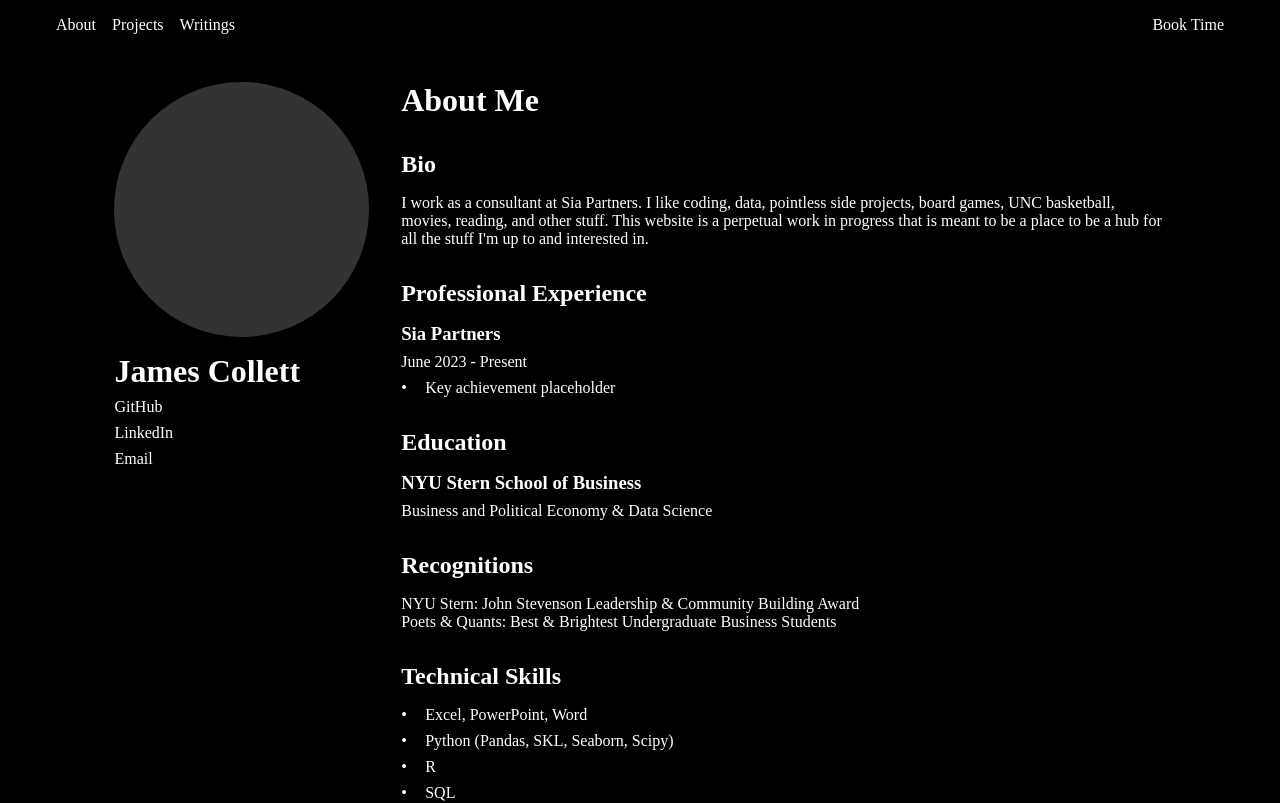
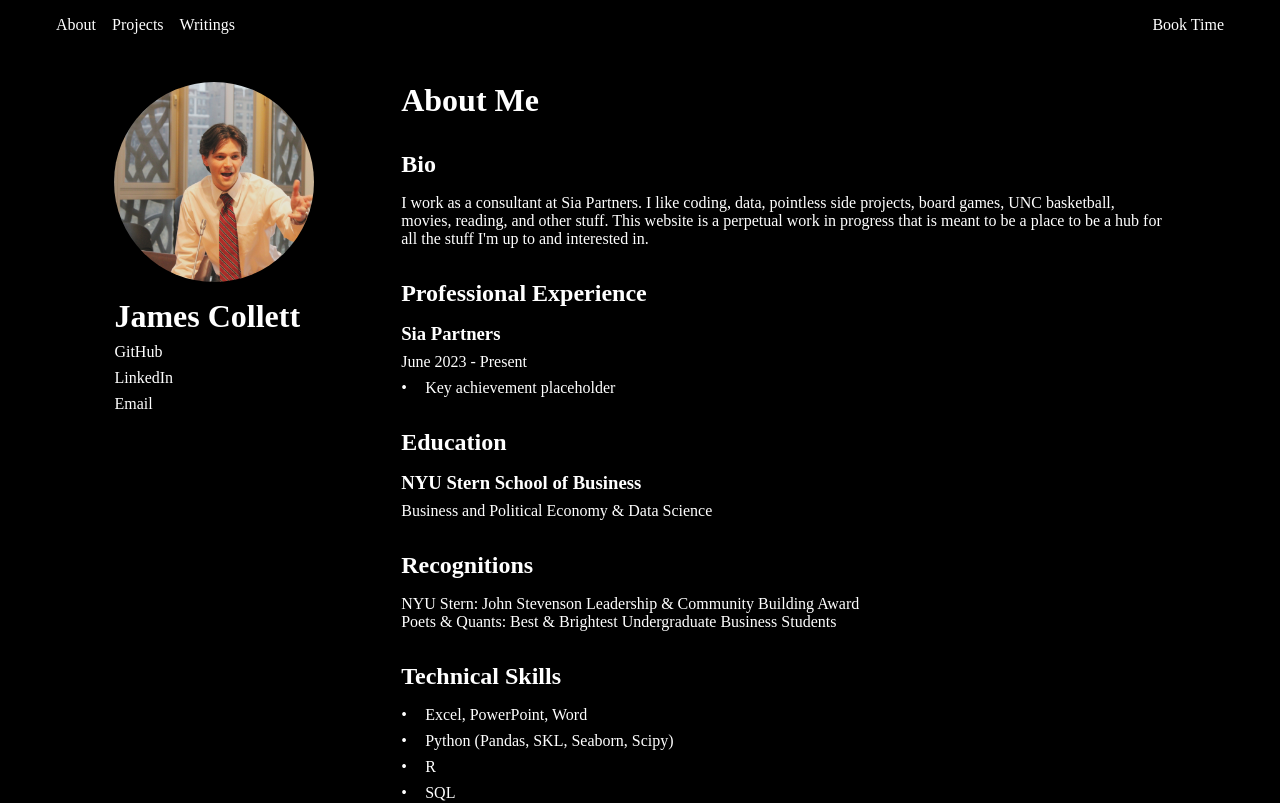
Before and after one commit to jrc9862/personal, a Next.js app: page / in a window 1280 px wide. Shown: the top 803 px of the page. Built offline with nearby package versions, Linux system fonts and the light colour scheme.

Commit message:
headshot

```diff
--- a/app/page.js
+++ b/app/page.js
@@ -1,5 +1,6 @@
 import Layout from '../components/Layout';
 import AnimatedPage from '../components/AnimatedPage';
+import Image from 'next/image';
 
 export const transitionType = 'fade';
 
@@ -9,7 +10,16 @@
       <AnimatedPage transitionType={transitionType}>
         <div className="about-container">
           <div className="profile-section">
-            <div className="profile-image" />
+            <div className="profile-image">
+              <Image
+                src="/headshot.jpg"
+                alt="James Collett"
+                width={200}
+                height={200}
+                className="profile-image-mask"
+                priority
+              />
+            </div>
             <div className="profile-name">
               <h1>James Collett</h1>
             </div>
--- a/styles/globals.css
+++ b/styles/globals.css
@@ -155,11 +155,19 @@
 }
 
 .profile-image {
+  width: 200px;
+  height: 200px;
+  position: relative;
+  margin-bottom: 1rem;
+  border-radius: 50%;
+  overflow: hidden;
+  background-color: #333;
+}
+
+.profile-image-mask {
+  object-fit: cover;
   width: 100%;
-  aspect-ratio: 1;
-  background-color: #333;
-  border-radius: 50%;
-  margin-bottom: 1rem;
+  height: 100%;
 }
 
 .social-links {
```
Also changed, not shown: public/headshot.jpg (added), public/robots.txt (added), 1 other file (tests, documents, lock files or other folders).
